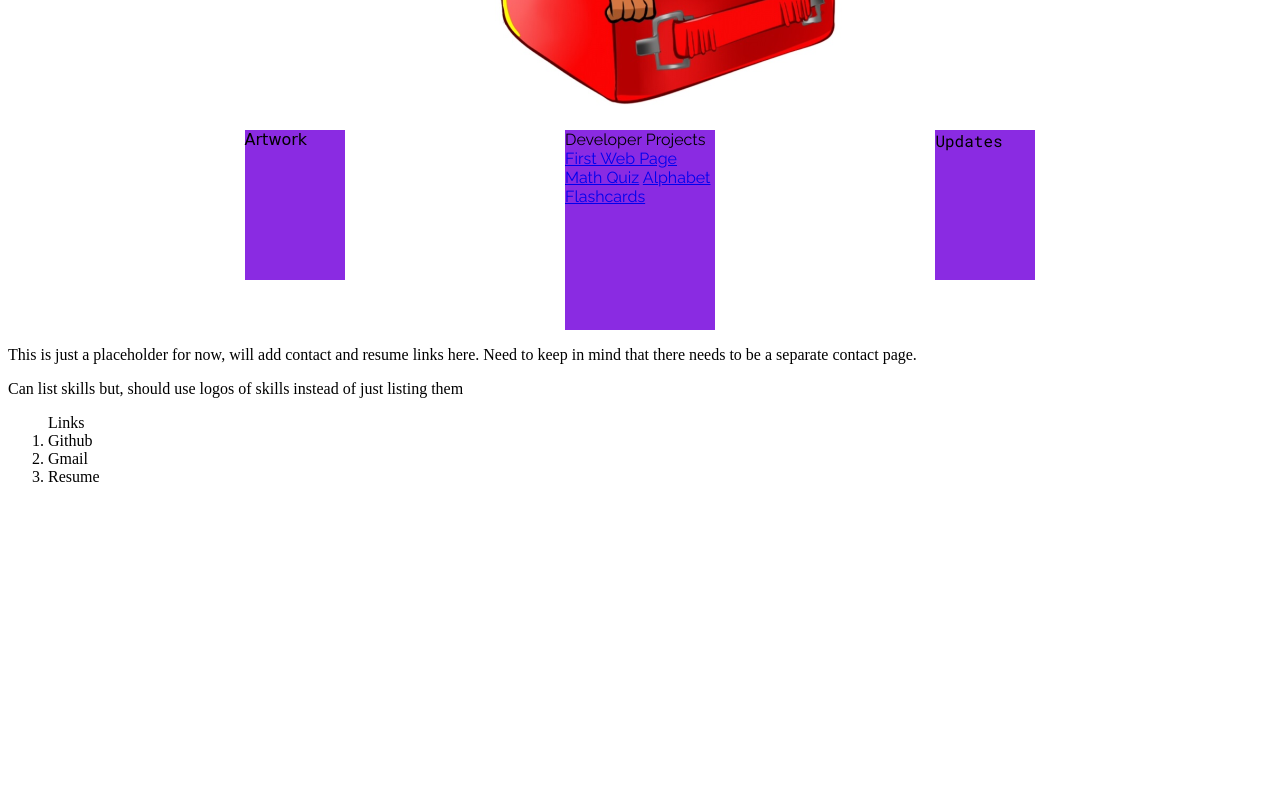
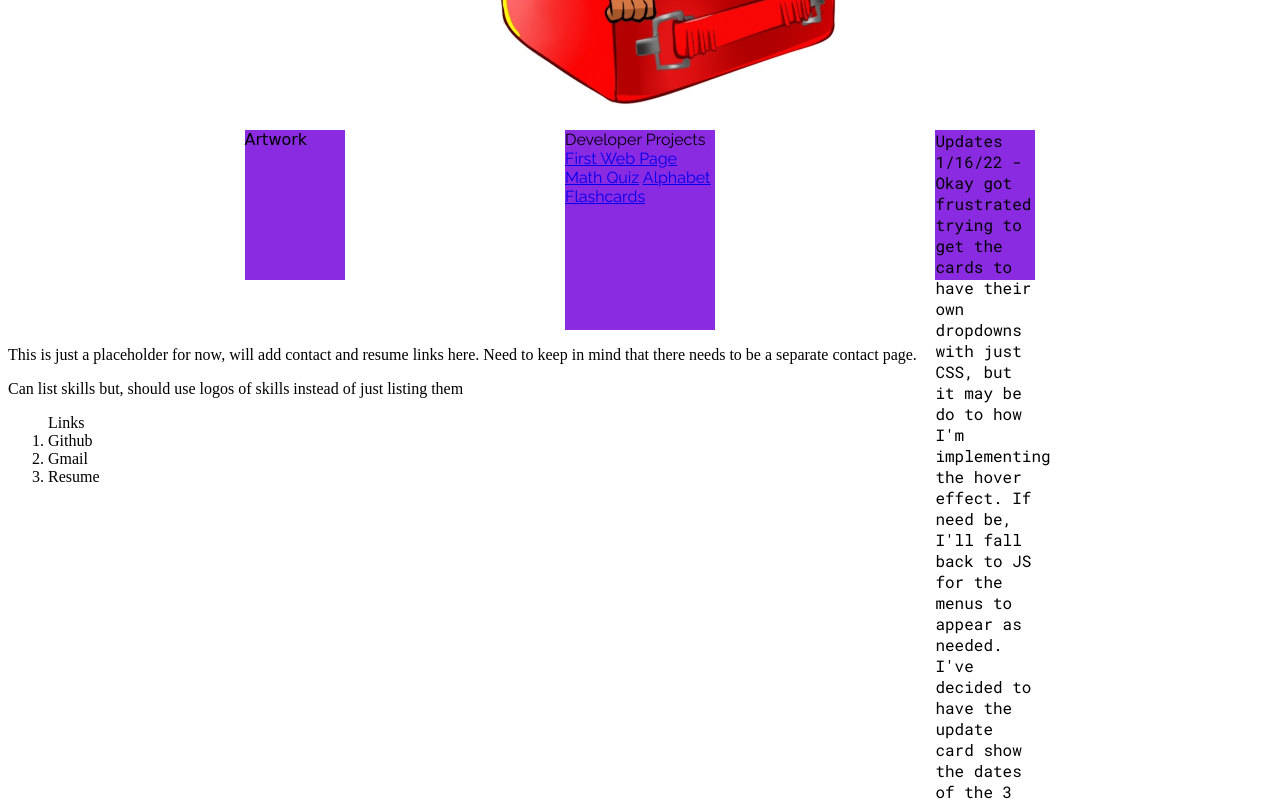
Before and after one commit to Breakingb0x3s/Portfolio, a plain HTML site: page index.html in a window 1280 px wide. Shown: the part 640-1441 px from the top of the page. Before the commit the page ends 1142 px from the top, so only its background shows below. Drawn offline with Linux system fonts and the light colour scheme; a web font is replaced by a local one.

Commit message:
Just small rants

```diff
--- a/index.html
+++ b/index.html
@@ -30,7 +30,14 @@
                     <!--Remember to put links back to portfolio home page-->
                 </div>
             </div>
-            <div class="card" id="updates">Updates</div>
+            <div class="card" id="updates">Updates
+                <div class="update" id="current">1/16/22 - Okay got frustrated trying to get the cards to have their own dropdowns with just CSS, but it may be do to how I'm implementing the hover effect.
+                    If need be, I'll fall back to JS for the menus to appear as needed.  I've decided to have the update card show the dates of the 3 most recent updates to the portfolio and when
+                    clicked on it will update the aboutMe section with a list of update dates and when clicked on the full update (like this one) will be displayed on the display.
+                </div>
+                <div class="update" id="past"></div>
+                <div class ="update" id="past2"></div>
+            </div>
         </div>
     </body>
     <footer>
```
Also changed, not shown: 1 other file.
